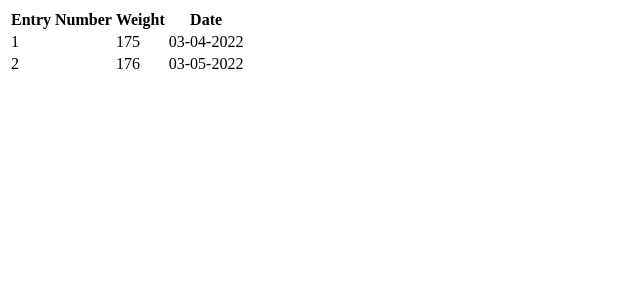
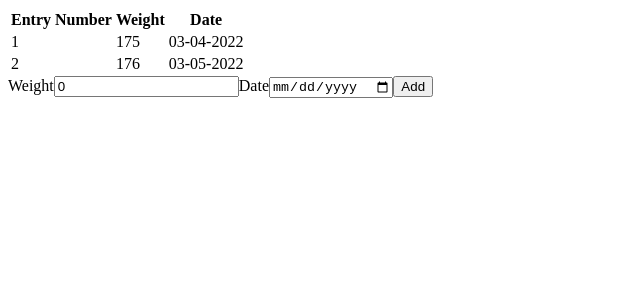
Before and after one commit to kenubwell/dCC_WeightTracker_Tutorial, a React (Create React App) app: page / in a window 1280 px wide. Shown: the top 300 px of the page, without its empty margins (0-640 px from the left). Built offline with nearby package versions, Linux system fonts and the light colour scheme.

Commit message:
Created AddEntryForm Component and imported it in the App.js file

```diff
--- a/src/App.js
+++ b/src/App.js
@@ -1,13 +1,20 @@
 import React, { useState } from 'react';
 import DisplayEntries from './Components/DisplayEntries/DisplayEntries';
+import AddEntryForm from './Components/AddEntry/AddEntryForm';
 
 function App() {
 
   const [entries, setEntries] = useState([{weight: 175, date: '03-04-2022'}, {weight: 176, date: '03-05-2022'}])
 
+  function addNewEntry(entry){
+    let tempEntries = [...entries, entry]; //...is a spread operator to include the objects.  If not spread it would include the nested array
+    setEntries(tempEntries);
+  }
+
   return (
     <div>
-      <DisplayEntries parentEntries={entries}/>
+      <DisplayEntries displayEntries={entries}/>
+      <AddEntryForm addNewEntry={addNewEntry}/>
     </div>
   );
 }
--- /dev/null
+++ b/src/Components/AddEntry/AddEntryForm.jsx
@@ -0,0 +1,31 @@
+import React, { useState } from 'react';
+
+const AddEntryForm = (props) => {
+
+    const [weight, setWeight] = useState(0); //state variables for the form
+    const [date, setDate] = useState(''); //state variables for the form
+
+    function handleSubmit(event){
+        event.preventDefault(); //this prevents the page from refreshing when the submit button is pressed
+        let newEntry = {
+            weight: weight,
+            date: date
+        }
+        console.log(newEntry);
+        props.addNewEntry(newEntry);
+    }
+
+    // the event.target.value allows for the user's values to be intaked into the state Functions
+    // the parseFloat converts the value from a string to an integer
+    return (
+        <form onSubmit = {handleSubmit}>
+            <label>Weight</label>
+            <input type = 'number' value={weight} onChange={(event) => setWeight(parseFloat(event.target.value))}/>
+            <lablel>Date</lablel>
+            <input type = 'date' value = {date} onChange={(event) => setDate(event.target.value)}/>
+            <button type = 'submit'>Add</button>
+        </form>
+    );
+}
+
+export default AddEntryForm;
--- a/src/Components/DisplayEntries/DisplayEntries.jsx
+++ b/src/Components/DisplayEntries/DisplayEntries.jsx
@@ -9,7 +9,7 @@
             </tr>
         </thead>
         <tbody>
-            {props.parentEntries.map((entry, index) => { //use curly brackets to write JavaScript within HTML. The index will iterate the index values (Note it starts at 0)
+            {props.displayEntries.map((entry, index) => { //use curly brackets to write JavaScript within HTML. The index will iterate the index values (Note it starts at 0)
             return (
                 <tr>
                 <td>{index + 1}</td>
```
